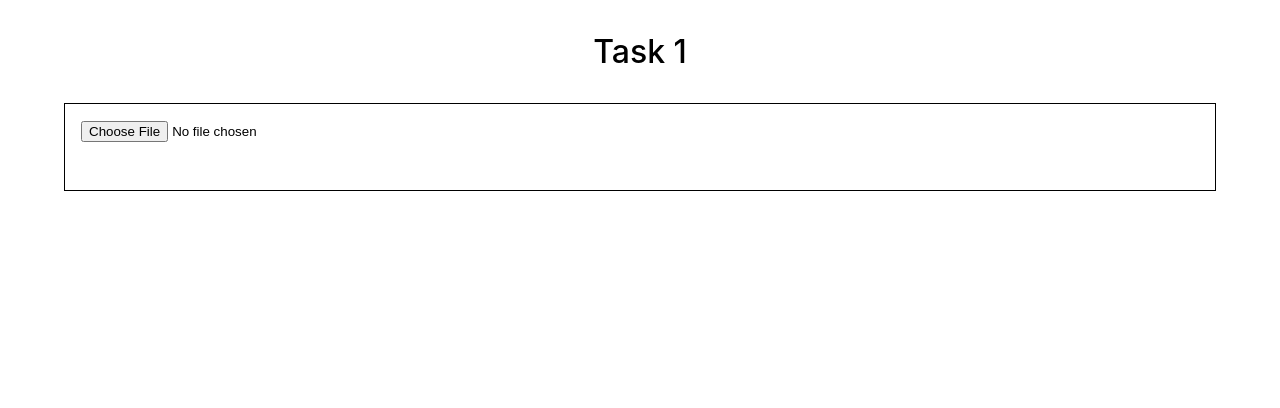
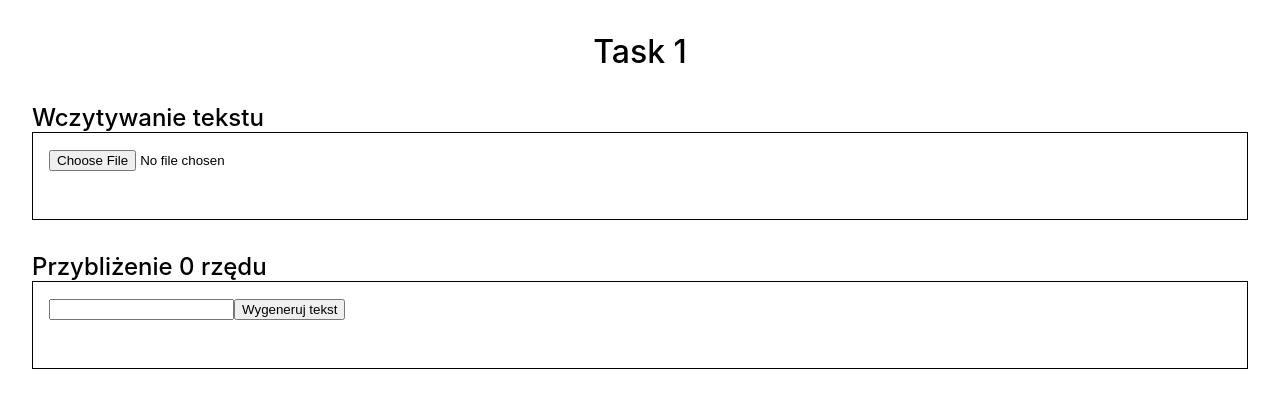
Before and after one commit to DJ-Chemik/TIMKOD, a React (Create React App) app: page / in a window 1280 px wide. Both pictures are taken after a click on the button "Task 1 (Lab2)". Shown: the top 408 px of the page. Built offline with nearby package versions, Linux system fonts and the light colour scheme.

Commit message:
Generate text with aproximation 0

```diff
--- a/src/Task1/Task1.styled.ts
+++ b/src/Task1/Task1.styled.ts
@@ -12,8 +12,17 @@ export const ContentBody = styled.div`
     margin: 2rem;
 `;
 
+export const FrameTitle = styled.div`
+    font-size: 1.5rem;
+    font-weight: 500;
+    margin-top: 2rem;
+`;
+
+export const SimpleMarginFrame = styled.div`
+    margin: 2rem;
+`;
+
 export const UsageFrame = styled.div<{maxHeight?: number}>`
-    margin: 2rem;
     padding: 1rem;
     border: 1px solid black;
     overflow: scroll;
--- a/src/Task1/Task1Main.tsx
+++ b/src/Task1/Task1Main.tsx
@@ -1,12 +1,14 @@
 // eslint-disable-next-line
 import React, { useState } from 'react';
-import { ContentBody, TitleHeader, UsageFrame } from './Task1.styled';
+import { ContentBody, FrameTitle, SimpleMarginFrame, TitleHeader, UsageFrame } from './Task1.styled';
 
-
-const file = '../../task1/files/norm_hamlet.txt';
+const letters = ['a', 'b', 'c', 'd', 'e', 'f', 'g', 'h', 'i', 'j', 'k', 'l', 'm', 'n', 'o', 'p', 'q', 'r', 's', 't', 'u', 'v', 'x', 'y', 'z', ' ']
 
 const Task1Main = () => {
-    const [text, setText] = useState<any>('');
+    const [scannedText, setScannedText] = useState<any>('');
+    const [textWithApproximation0, setTextWithApproximation0] = useState<string>('');
+
+    const [numberOfLetters, setNumberOfLetters] = useState<number>(0);
 
     const showFile = async (files: FileList | null) => {
         let file;
@@ -16,16 +18,16 @@ const Task1Main = () => {
         const reader = new FileReader();
         reader.onloadend = () => {
             const content = reader.result;
-            setText(content);
+            setScannedText(content);
         }
         file && reader.readAsText(file);
     }
 
-    const getOneLetter = (position: number) => {
+    const getOneLetter = (text: string, position: number) => {
        return text[position];
     }
 
-    const getFragment = (start: number, stop: number) => {
+    const getFragment = (text: string, start: number, stop: number) => {
         let fragment = '';
         for (let i = start; i <= stop; i++) {
             fragment = fragment + text[i];
@@ -33,6 +35,21 @@ const Task1Main = () => {
         return fragment;
     }
 
+    const handleChangeNumberOfLetters = (event: React.ChangeEvent<HTMLInputElement>) => {
+        setNumberOfLetters(parseInt(event.target.value));
+    }
+
+    const randomInt = (min: number, max: number) => {
+        return Math.floor(Math.random() * (+max+1 - +min)) + +min;
+    }
+
+    const generateText0 = () => {
+        let text = '';
+        for (let i = 0; i < numberOfLetters; i++) {
+            text = text + letters[randomInt(0, letters.length)]
+        }
+        setTextWithApproximation0(text);
+    }
 
     return(
         <div>
@@ -40,11 +57,20 @@ const Task1Main = () => {
                 Task 1
             </TitleHeader>
             <ContentBody>
+                <FrameTitle>Wczytywanie tekstu</FrameTitle>
                 <UsageFrame maxHeight={200}>
                     <input type="file" onChange={(e) => showFile(e.target.files)} />
-                    <div style={{margin: '2rem'}}>
-                        {text}
-                    </div>
+                    <SimpleMarginFrame>
+                        {scannedText}
+                    </SimpleMarginFrame>
+                </UsageFrame>
+                <FrameTitle>Przybliżenie 0 rzędu</FrameTitle>
+                <UsageFrame maxHeight={200}>
+                    <input type='number' onChange={handleChangeNumberOfLetters}/>
+                    <button onClick={generateText0}>Wygeneruj tekst</button>
+                    <SimpleMarginFrame>
+                        {textWithApproximation0}
+                    </SimpleMarginFrame>
                 </UsageFrame>
 
             </ContentBody>
```
